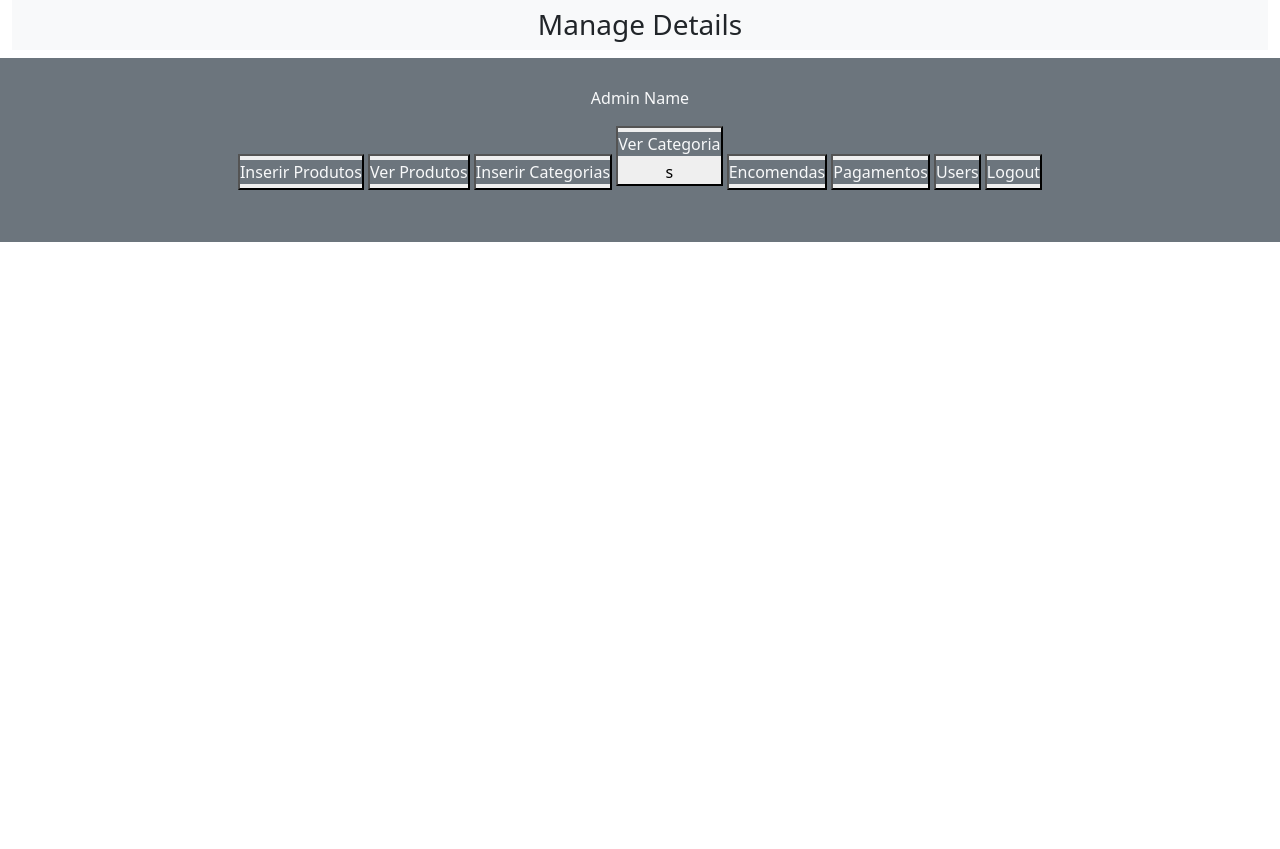
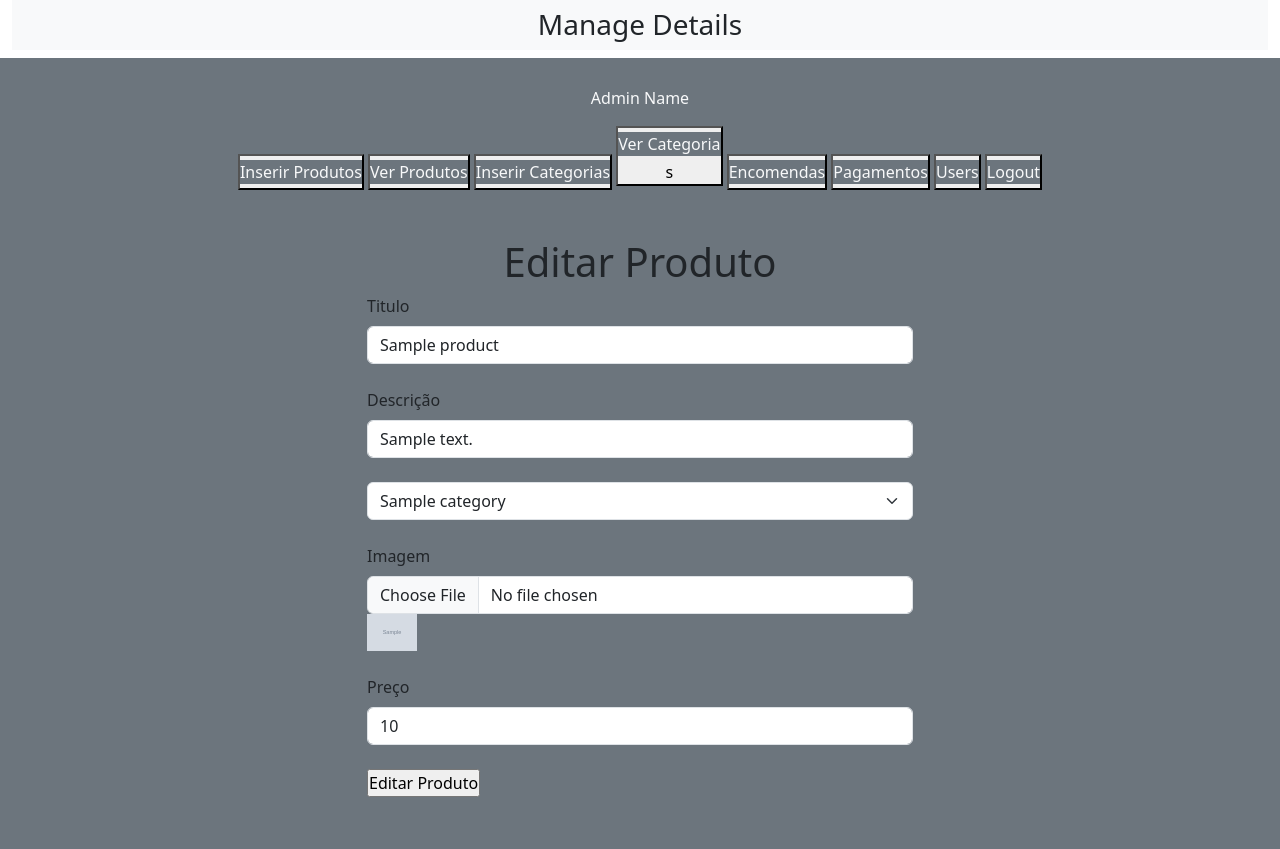
Before and after one commit to Pedrvicente/backend_pedro, a PHP site: page /index.php?edit_products=1 in a window 1280 px wide. Shown: the part 72-921 px from the top of the page. Before the commit the page ends 314 px from the top, so only its background shows below. Run offline with PHP 8.4, Linux system fonts and the light colour scheme; tables that the repository leaves empty or names only in its code hold one stand-in row (values such as "Sample post"); grey boxes marked "Sample" are stand-in pictures.

Commit message:
alterar produto

```diff
--- /dev/null
+++ b/admin/edit_products.php
@@ -0,0 +1,88 @@
+<?php
+
+if(isset($_GET['edit_products'])){
+    $get_id = $_GET['edit_products'];
+    $select_data = "SELECT * FROM `products` WHERE product_id = '$get_id'";
+    $result = mysqli_query($connect,$select_data);
+    $row_data = mysqli_fetch_assoc($result);
+    $product_title = $row_data['product_title'];
+    $product_description = $row_data['product_description'];
+    $category_id = $row_data['category_id'];
+    $product_image = $row_data['product_image'];
+    $product_price = $row_data['product_price'];
+
+
+    $select_category = "SELECT * FROM `categories` WHERE category_id=$category_id";
+    $result_category = mysqli_query($connect, $select_category);
+    $row_category = mysqli_fetch_assoc($result_category);
+    $category_name = $row_category['category_title'];
+
+}
+
+
+?>
+
+
+
+
+
+<!DOCTYPE html>
+<html lang="en">
+<head>
+    <meta charset="UTF-8">
+    <meta name="viewport" content="width=device-width, initial-scale=1.0">
+    <title>Editar</title>
+</head>
+<body>
+<div class="container">
+        <h1 class="text-center mt-3">Editar Produto</h1>
+
+
+        <form action="" method="post" enctype="multipart/form-data">
+            <div class="form-outline mb-4 w-50 m-auto">
+                <label for="product_title" class="form-label">Titulo</label>
+                <input type="text" name="product_title" id="product_title" class="form-control" placeholder="Titulo do Produto" autocomplete="off" value="<?php echo $product_title ?>" required>
+            </div>
+
+            <div class="form-outline mb-4 w-50 m-auto">
+                <label for="description" class="form-label">Descrição</label>
+                <input type="text" name="description" id="description" class="form-control" placeholder="Descrição" autocomplete="off" value="<?php echo $product_description ?>" required>
+            </div>
+
+            <div class="form-outline mb-4 w-50 m-auto">
+                <select name="product_category" id="" class="form-select">
+                    <option value="<?php echo $category_name ?>"><?php echo $category_name ?></option>
+                    <?php
+
+
+                    $select_categories_all = "SELECT * FROM `categories`";
+                    $result_categories_all = mysqli_query($connect, $select_categories_all);
+                    while($row_categories_all = mysqli_fetch_assoc($result_categories_all)){
+                        $category_name = $row_categories_all['category_title'];
+                        $category_id = $row_categories_all['category_id'];
+                        echo "<option value='$category_name'>$category_name</option>";
+                    }
+
+
+                    ?>
+                </select>
+            </div>
+
+            <div class="form-outline mb-4 w-50 m-auto">
+                <label for="product_image" class="form-label">Imagem</label>
+                <input type="file" name="product_image" id="product_image" class="form-control" placeholder="Imagem" autocomplete="off" required>
+                <img src="../images/<?php echo $product_image ?>" width="50" alt="">
+            </div>
+
+            <div class="form-outline mb-4 w-50 m-auto">
+                <label for="product_price" class="form-label">Preço</label>
+                <input type="text" name="product_price" id="product_price" class="form-control" placeholder="Preço" autocomplete="off" value="<?php echo $product_price ?>" required>
+            </div>
+
+            <div class="form-outline mb-4 w-50 m-auto">
+                <input type="submit" name="edit_product"  value="Editar Produto">
+            </div>
+        </form>
+    </div>
+</body>
+</html>
--- a/admin/index.php
+++ b/admin/index.php
@@ -64,6 +64,9 @@ include('../functions/common_function.php');
                         if(isset($_GET['view_products'])){
                             include('view_products.php');
                         };
+                        if(isset($_GET['edit_products'])){
+                            include('edit_products.php');
+                        };
                     ?>
                 </div>
             </div>
--- a/admin/view_products.php
+++ b/admin/view_products.php
@@ -48,7 +48,7 @@
                 ?>
                 </td>
                 <td><?php echo $product_status; ?></td>
-                <td><a href=''>Editar</a></td>
+                <td><a href='index.php?edit_products=<?php echo $product_id; ?>'>Editar</a></td>
                 <td><a href=''>Remover</a></td>
             </tr>
             <?php
```
